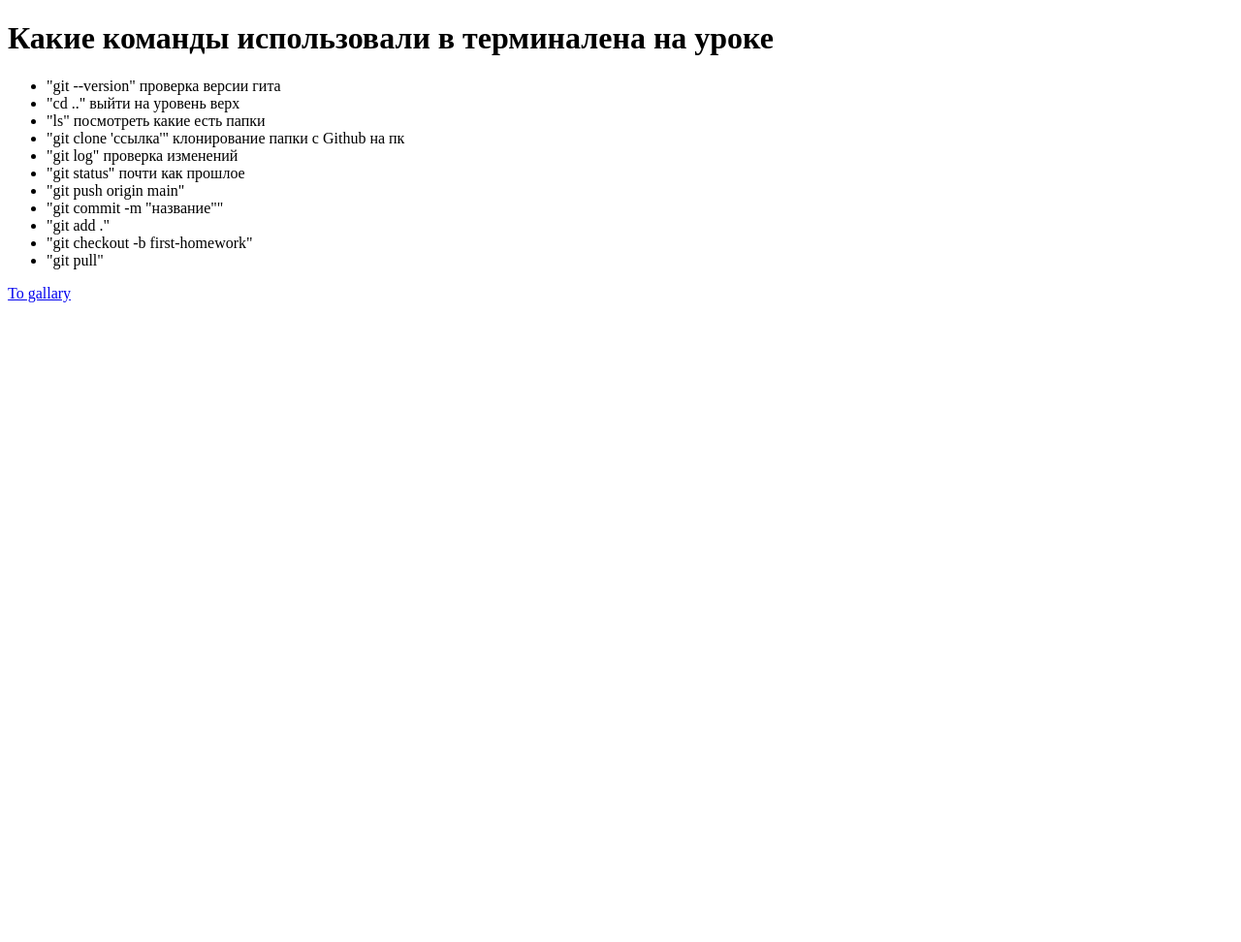
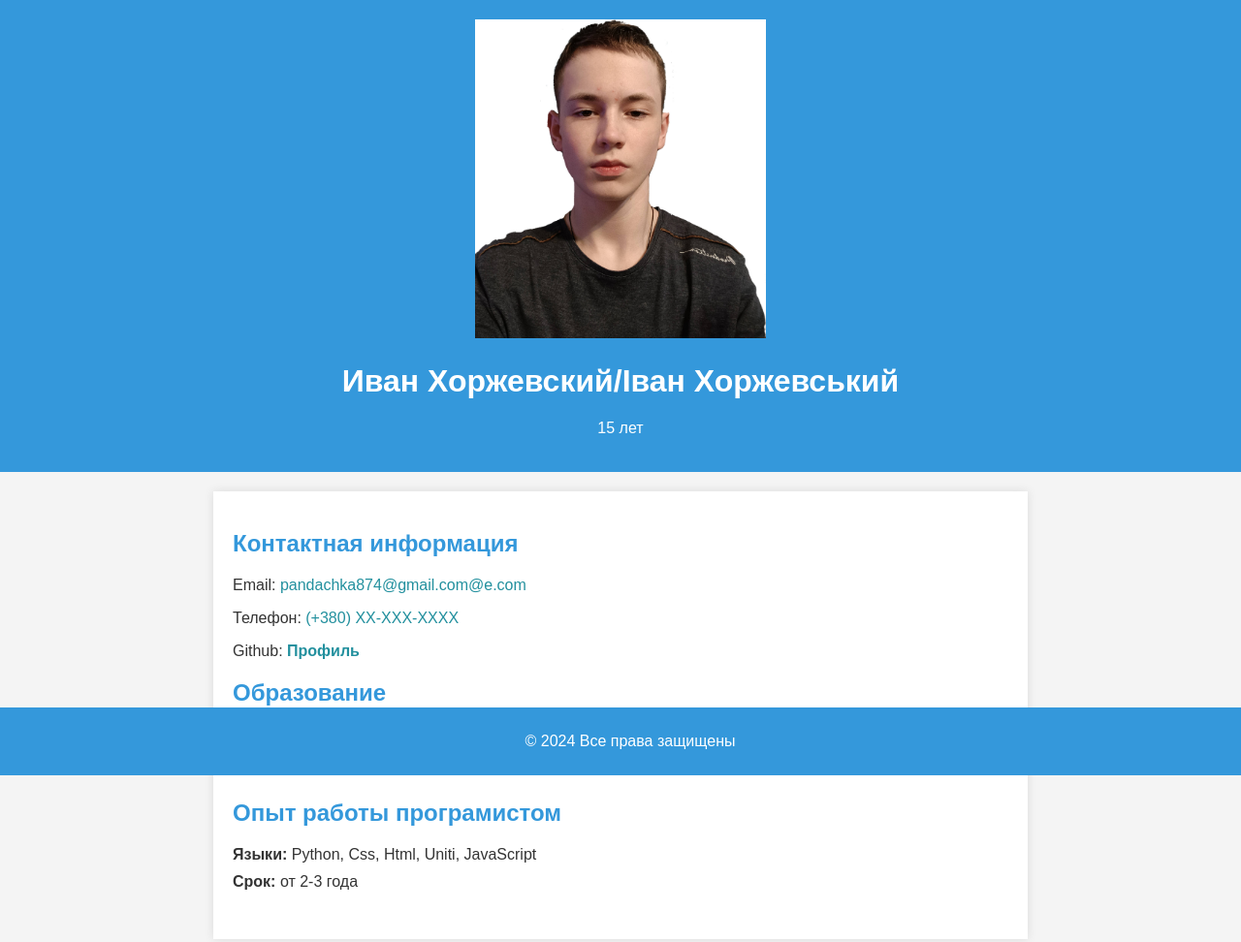
Before and after one commit to Programist9/Homework, a plain HTML site: page index.html in a window 1280 px wide. Shown: the whole page at 97% size. Before the commit the page ends 800 px from the top, so only its background shows below. Drawn offline with Linux system fonts and the light colour scheme.

Commit message:
Second homework

```diff
--- a/index.html
+++ b/index.html
@@ -3,23 +3,53 @@
   <head>
     <meta charset="UTF-8" />
     <meta name="viewport" content="width=device-width, initial-scale=1.0" />
-    <title>Document</title>
+    <title>Резюме</title>
+    <link rel="stylesheet" href="style.css" />
   </head>
   <body>
-    <h1>Какие команды использовали в терминалена на уроке</h1>
-    <ul>
-      <li>"git --version" проверка версии гита</li>
-      <li>"cd .." выйти на уровень верх</li>
-      <li>"ls" посмотреть какие есть папки</li>
-      <li>"git clone 'ссылка'" клонирование папки с Github на пк</li>
-      <li>"git log" проверка изменений</li>
-      <li>"git status" почти как прошлое</li>
-      <li>"git push origin main"</li>
-      <li>"git commit -m "название""</li>
-      <li>"git add ."</li>
-      <li>"git checkout -b first-homework"</li>
-      <li>"git pull"</li>
-    </ul>
-    <a href="gallery.html">To gallary</a>
+    <header>
+      <img src="ME2.jpg" alt="Фото меня" />
+      <h1 id="name">Иван Хоржевский/Іван Хоржевський</h1>
+      <p>15 лет</p>
+    </header>
+
+    <section>
+      <div class="info">
+        <h2>Контактная информация</h2>
+        <p>
+          Email:<a href="https://mail.google.com/mail/u/0/?tab=rm&ogbl#inbox">
+            pandachka874@gmail.com@e.com</a
+          >
+        </p>
+        <p>
+          Телефон:
+          <a href=""> (+380) XX-XXX-XXXX</a>
+        </p>
+        <p>
+          Github:
+          <a href="https://github.com/Programist9/My_Resume"><b>Профиль</b></a>
+        </p>
+      </div>
+
+      <div class="education">
+        <h2>Образование</h2>
+        <ul>
+          <li><strong>Школа:</strong> №15, Одесса, Украина</li>
+          <li><strong>Класс:</strong> 9</li>
+        </ul>
+      </div>
+
+      <div class="experience">
+        <h2>Опыт работы програмистом</h2>
+        <ul>
+          <li><strong>Языки:</strong> Python, Css, Html, Uniti, JavaScript</li>
+          <li><strong>Срок:</strong> от 2-3 года</li>
+        </ul>
+      </div>
+    </section>
+
+    <footer>
+      <p>&copy; 2024 Все права защищены</p>
+    </footer>
   </body>
 </html>
--- /dev/null
+++ b/style.css
@@ -0,0 +1,73 @@
+body {
+  font-family: Arial, sans-serif;
+  margin: 0;
+  padding: 0;
+  background-color: #f4f4f4;
+  color: #333;
+}
+
+header {
+  background-color: #3498db;
+  color: #fff;
+  text-align: center;
+  padding: 20px;
+}
+
+section {
+  max-width: 800px;
+  margin: 20px auto;
+  padding: 20px;
+  background-color: #fff;
+  box-shadow: 0 0 10px rgba(0, 0, 0, 0.1);
+}
+
+h1,
+h2,
+h3 {
+  color: #3498db;
+}
+
+.info {
+  margin-bottom: 20px;
+}
+
+.education,
+.experience {
+  margin-bottom: 30px;
+}
+
+ul {
+  list-style: none;
+  padding: 0;
+}
+
+ul li {
+  margin-bottom: 10px;
+}
+
+footer {
+  background-color: #3498db;
+  color: #fff;
+  text-align: center;
+  padding: 10px;
+  position: fixed;
+  bottom: 0;
+  width: 100%;
+}
+
+#name {
+  color: white;
+}
+
+img {
+  width: 300px;
+}
+
+a {
+  text-decoration: none;
+  color: rgb(35, 144, 158);
+}
+
+a:hover {
+  font-size: 105%;
+}
```
Also changed, not shown: gallery.html (deleted, +0 -13 lines), ME2.jpg (added), cat.jpg (deleted), lamp.jpg (deleted).
